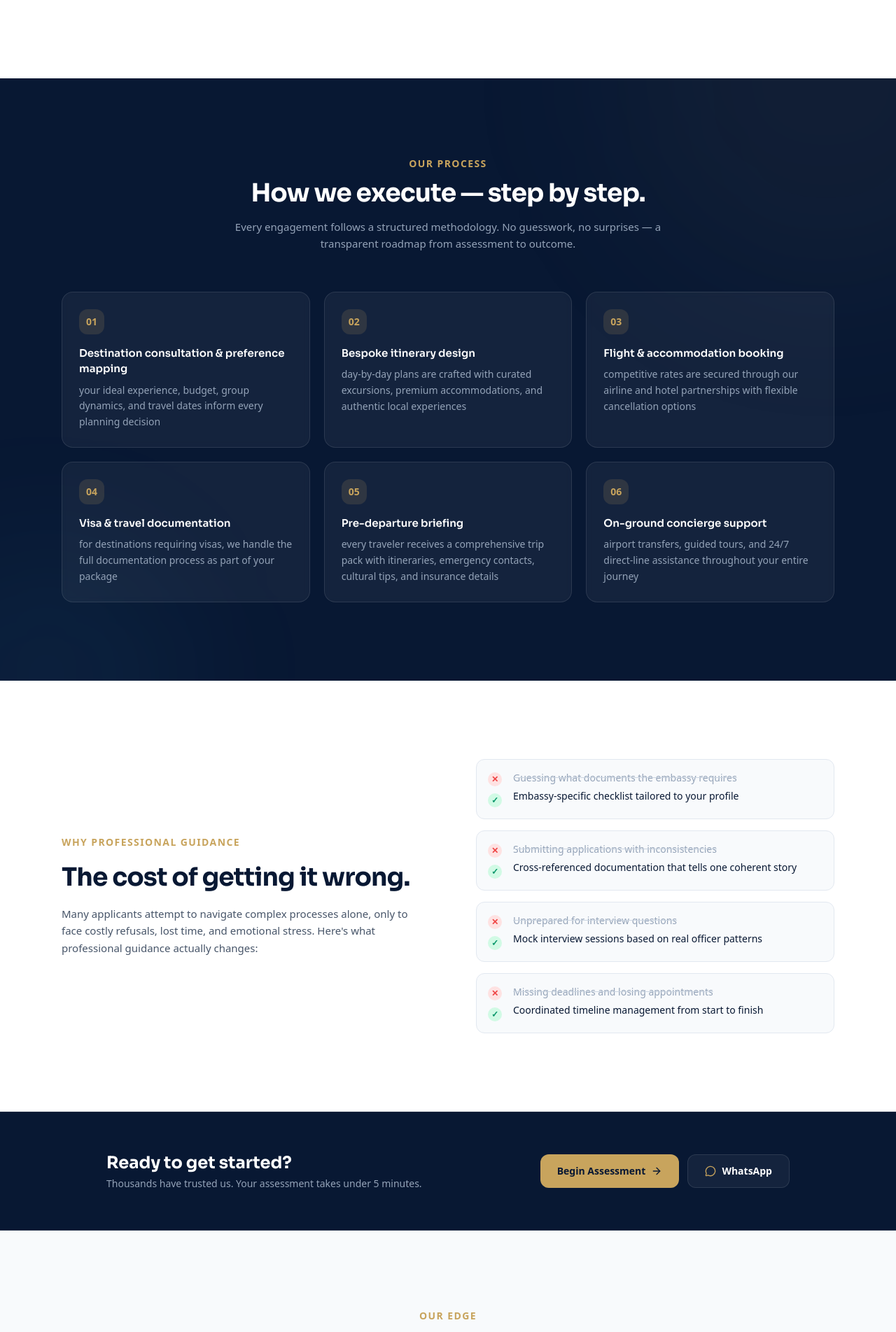
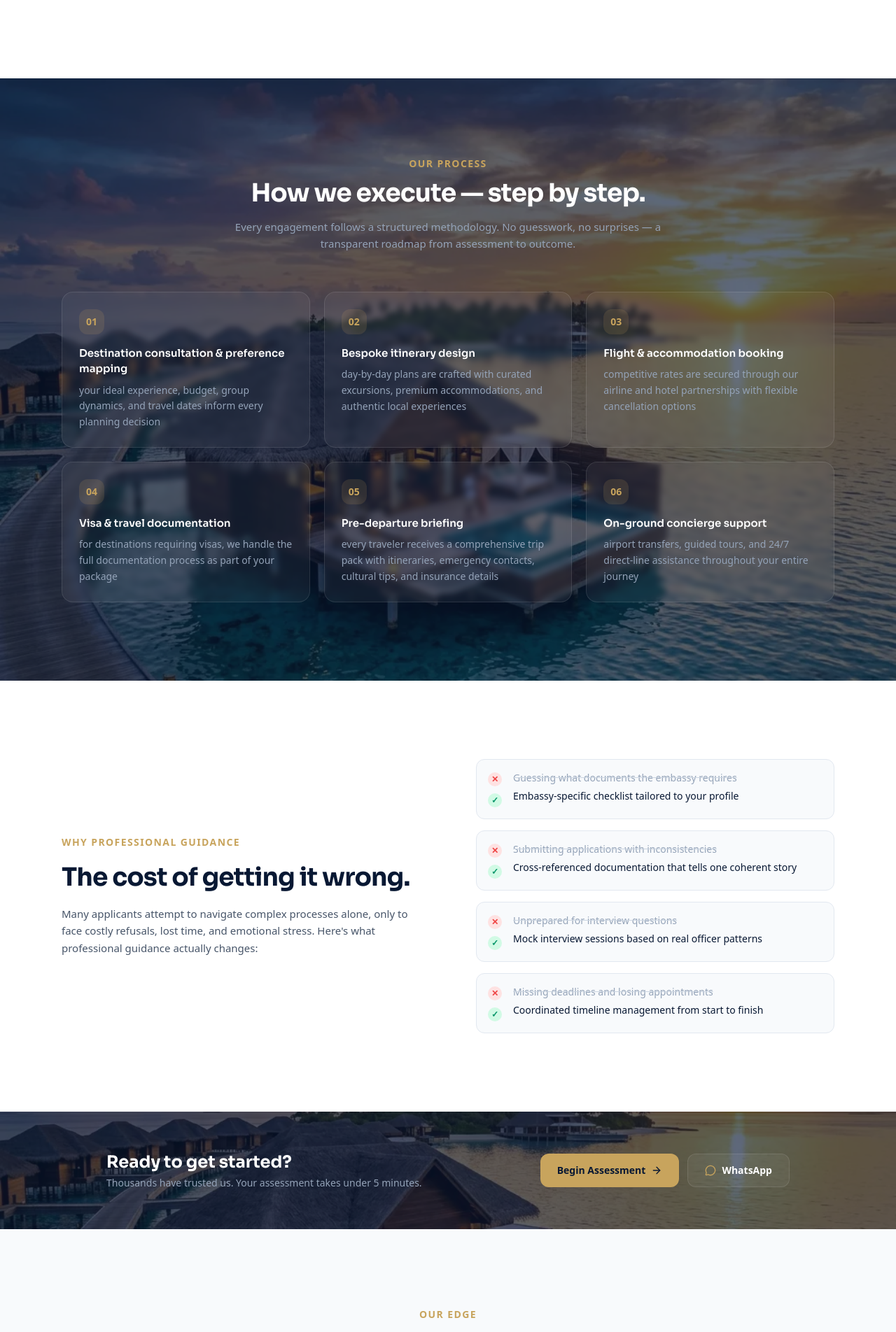
Before and after one commit to katalambano878/bbtravel, a Next.js app: page /services/tour-packages in a window 1280 px wide. Shown: the part 2075-3979 px from the top of the page at 70% size. Built offline with nearby package versions, Linux system fonts and the light colour scheme.

Commit message:
Replace navy-blue service sections with background images + 35% overlay

```diff
--- a/src/app/services/business-export-facilitation/page.tsx
+++ b/src/app/services/business-export-facilitation/page.tsx
@@ -23,6 +23,7 @@ export default function BusinessExportPage() {
         checklistPreview={service.checklistPreview}
         faqs={service.faqs}
         serviceType={service.type}
+        backgroundImage="/images/page-hero/services.webp"
       />
       <CtaBanner />
     </>
--- a/src/app/services/international-recruitment/page.tsx
+++ b/src/app/services/international-recruitment/page.tsx
@@ -23,6 +23,7 @@ export default function InternationalRecruitmentPage() {
         checklistPreview={service.checklistPreview}
         faqs={service.faqs}
         serviceType={service.type}
+        backgroundImage="/images/services/jobs.webp"
       />
       <CtaBanner />
     </>
--- a/src/app/services/study-abroad/page.tsx
+++ b/src/app/services/study-abroad/page.tsx
@@ -23,6 +23,7 @@ export default function StudyAbroadPage() {
         checklistPreview={service.checklistPreview}
         faqs={service.faqs}
         serviceType={service.type}
+        backgroundImage="/images/services/study.webp"
       />
       <CtaBanner />
     </>
--- a/src/app/services/tour-packages/page.tsx
+++ b/src/app/services/tour-packages/page.tsx
@@ -23,6 +23,7 @@ export default function TourPackagesPage() {
         checklistPreview={service.checklistPreview}
         faqs={service.faqs}
         serviceType={service.type}
+        backgroundImage="/images/services/tours.webp"
       />
       <CtaBanner />
     </>
--- a/src/app/services/visa-assistance/page.tsx
+++ b/src/app/services/visa-assistance/page.tsx
@@ -23,6 +23,7 @@ export default function VisaAssistancePage() {
         checklistPreview={service.checklistPreview}
         faqs={service.faqs}
         serviceType={service.type}
+        backgroundImage="/images/services/visa.webp"
       />
       <CtaBanner />
     </>
--- a/src/components/sections/service-detail.tsx
+++ b/src/components/sections/service-detail.tsx
@@ -16,10 +16,11 @@ interface ServiceDetailProps {
   checklistPreview: string[];
   faqs: { question: string; answer: string }[];
   serviceType: ServiceType;
+  backgroundImage?: string;
 }
 
 export function ServiceDetailSection(props: ServiceDetailProps) {
-  const { title, overview, whoFor, checklistPreview, faqs, serviceType } = props;
+  const { title, overview, whoFor, checklistPreview, faqs, serviceType, backgroundImage = "/images/page-hero/services.webp" } = props;
   const workflow = serviceWorkflows[serviceType];
 
   return (
@@ -158,10 +159,11 @@ export function ServiceDetailSection(props: ServiceDetailProps) {
       </section>
 
       {/* ━━━ Section 4: How It Works (Execution Strategy) ━━━ */}
-      <section className="bg-bb-navy py-20 md:py-28 relative overflow-hidden">
-        {/* Decorative background */}
-        <div className="absolute top-0 right-0 w-[600px] h-[600px] bg-bb-gold/5 rounded-full blur-[120px] -translate-y-1/2 translate-x-1/3" />
-        <div className="absolute bottom-0 left-0 w-[400px] h-[400px] bg-bb-sky/5 rounded-full blur-[100px] translate-y-1/2 -translate-x-1/3" />
+      <section className="py-20 md:py-28 relative overflow-hidden">
+        {/* Background Image */}
+        <div className="absolute inset-0 bg-cover bg-center bg-scroll md:bg-fixed" style={{ backgroundImage: `url(${backgroundImage})` }} />
+        {/* 35% Dark Overlay */}
+        <div className="absolute inset-0 bg-bb-navy/[0.65]" />
 
         <div className="container mx-auto px-6 max-w-6xl relative z-10">
           <motion.div
@@ -267,8 +269,12 @@ export function ServiceDetailSection(props: ServiceDetailProps) {
       </section>
 
       {/* ━━━ Section 6: Micro-CTA Band ━━━ */}
-      <section className="bg-bb-navy border-y border-white/10 py-12 md:py-14">
-        <div className="container mx-auto px-6 max-w-5xl">
+      <section className="py-12 md:py-14 relative overflow-hidden">
+        {/* Background Image */}
+        <div className="absolute inset-0 bg-cover bg-center bg-scroll md:bg-fixed" style={{ backgroundImage: `url(${backgroundImage})` }} />
+        {/* 35% Dark Overlay */}
+        <div className="absolute inset-0 bg-bb-navy/[0.65]" />
+        <div className="container mx-auto px-6 max-w-5xl relative z-10">
           <div className="flex flex-col md:flex-row items-center justify-between gap-6 text-center md:text-left">
             <div>
               <h3 className="text-xl md:text-2xl font-bold text-white mb-1">Ready to get started?</h3>
@@ -343,8 +349,11 @@ export function ServiceDetailSection(props: ServiceDetailProps) {
       </section>
 
       {/* ━━━ Section 8: FAQs ━━━ */}
-      <section className="bg-bb-navy py-20 md:py-28 relative overflow-hidden">
-        <div className="absolute inset-0 bg-[radial-gradient(circle_at_30%_50%,rgba(201,164,77,0.05)_0%,transparent_50%)]" />
+      <section className="py-20 md:py-28 relative overflow-hidden">
+        {/* Background Image */}
+        <div className="absolute inset-0 bg-cover bg-center bg-scroll md:bg-fixed" style={{ backgroundImage: `url(${backgroundImage})` }} />
+        {/* 35% Dark Overlay */}
+        <div className="absolute inset-0 bg-bb-navy/[0.65]" />
         <div className="container mx-auto px-6 max-w-3xl relative z-10">
           <motion.div
             initial={{ opacity: 0, y: 20 }}
```
